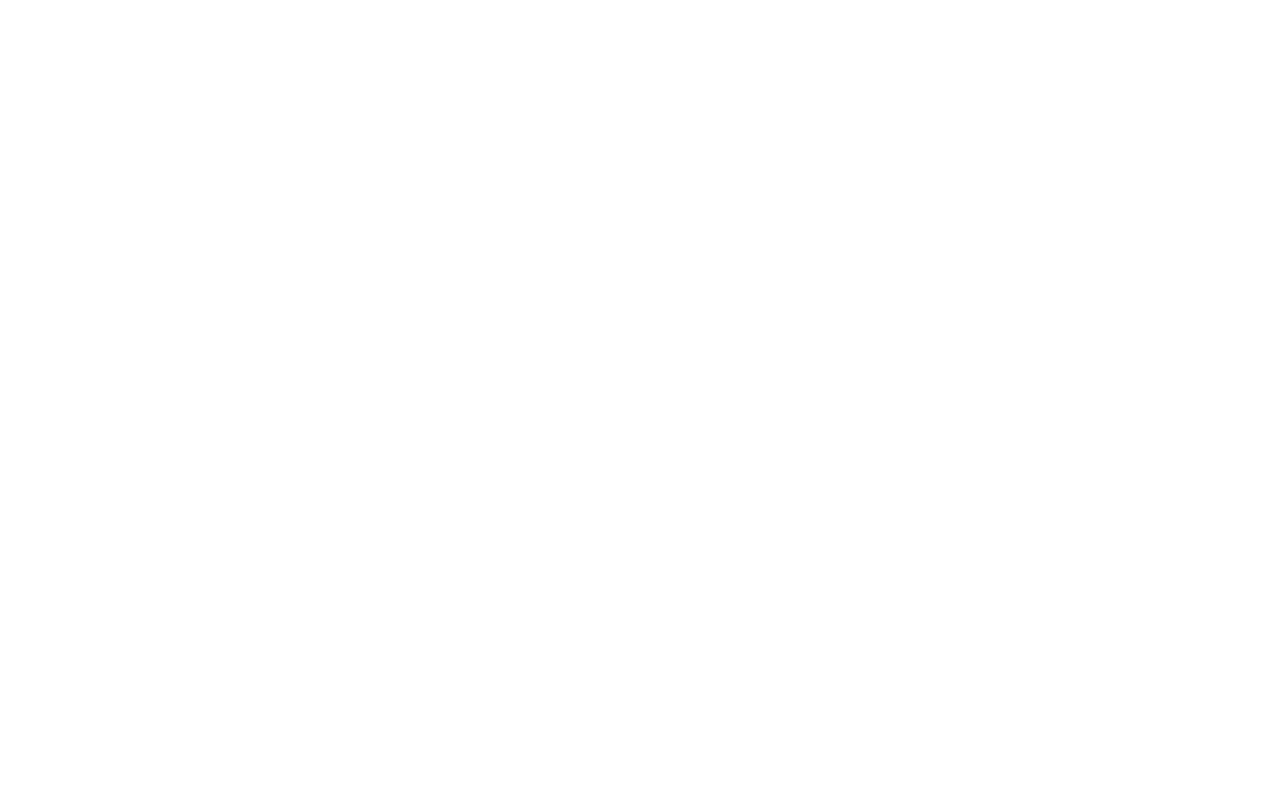
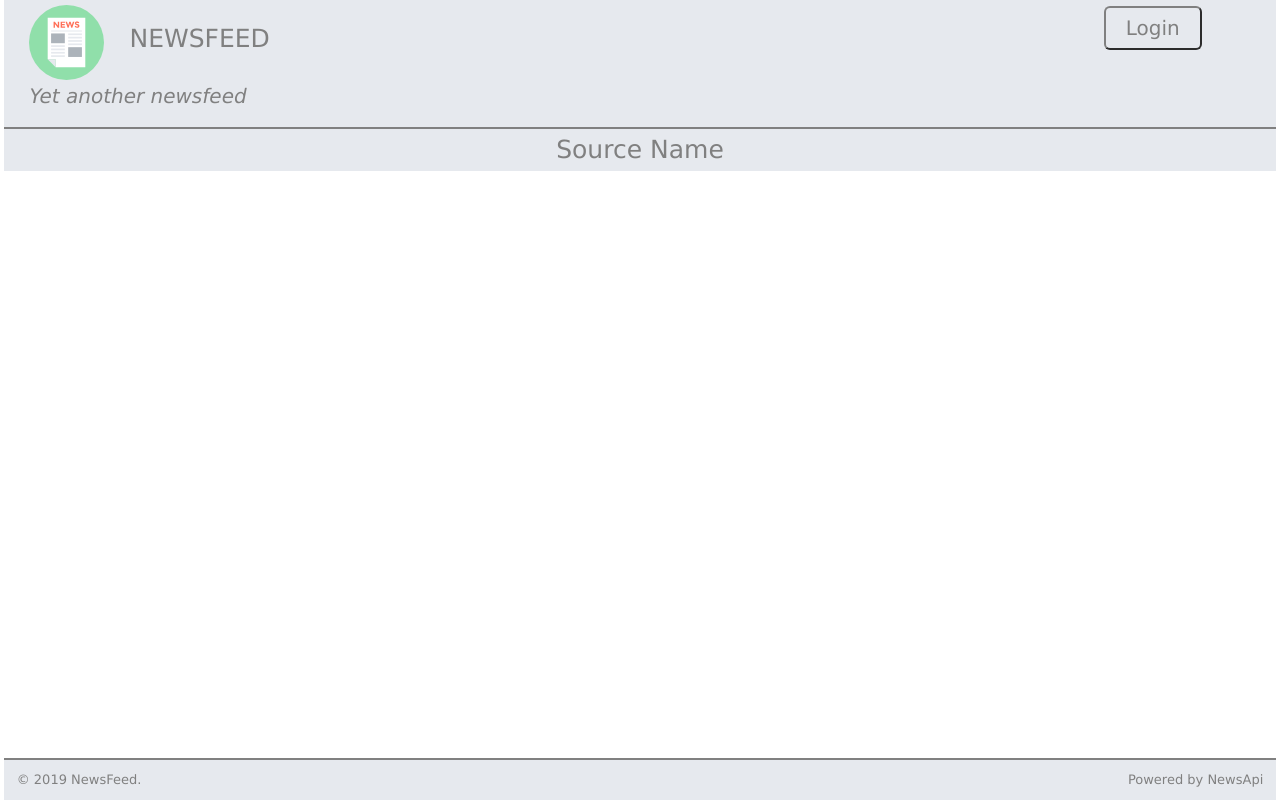
Before and after one commit to devashishg/Home_Tasks, an Angular app: page / in a window 1280 px wide. Built offline with nearby package versions, Linux system fonts and the light colour scheme.

Commit message:
headerFooter

```diff
--- a/src/app/app.component.html
+++ b/src/app/app.component.html
@@ -1 +1,4 @@
+<app-header>Loading ... </app-header>
+<app-footer>Loading ... </app-footer>
+
 <router-outlet></router-outlet>
--- a/src/app/app.module.ts
+++ b/src/app/app.module.ts
@@ -4,11 +4,13 @@ import { NgModule } from '@angular/core';
 import { AppRoutingModule } from './app-routing.module';
 import { AppComponent } from './app.component';
 import { HeaderComponent } from './header/header.component';
+import { FooterComponent } from './footer/footer.component';
 
 @NgModule({
   declarations: [
     AppComponent,
-    HeaderComponent
+    HeaderComponent,
+    FooterComponent
   ],
   imports: [
     BrowserModule,
--- /dev/null
+++ b/src/app/footer/footer.component.css
@@ -0,0 +1,6 @@
+div#flex{
+    display:flex;background: #E6E9EE;padding: 1%;color: gray;font-size: 13px;
+}
+div#foot{
+    position: fixed;bottom : 0px;right: 4px;left: 4px;border: none;border-top: 2px solid gray;
+}
--- /dev/null
+++ b/src/app/footer/footer.component.html
@@ -0,0 +1,6 @@
+<div id="foot">
+    <div id ='flex'>
+        <div style="display: inline-block;width:50%;">© 2019 NewsFeed.</div>
+        <div style="display: inline-block;width:50%;text-align: right;">Powered by NewsApi</div>
+    </div>
+</div>
--- /dev/null
+++ b/src/app/footer/footer.component.ts
@@ -0,0 +1,15 @@
+import { Component, OnInit } from '@angular/core';
+
+@Component({
+  selector: 'app-footer',
+  templateUrl: './footer.component.html',
+  styleUrls: ['./footer.component.css']
+})
+export class FooterComponent implements OnInit {
+
+  constructor() { }
+
+  ngOnInit() {
+  }
+
+}
--- a/src/app/header/header.component.css
+++ b/src/app/header/header.component.css
@@ -0,0 +1,37 @@
+
+#head1{
+    background: #E6E9EE;
+    padding: 0 2% 18px;
+    color: gray;
+    font-size: 25px;
+    border: none;border-bottom: 2px solid gray;
+}
+
+button {
+    padding: 8px 20px;
+    border-color: grey;
+    border-width: 2px;
+    background: transparent;
+    color: grey;
+    float: right;
+    font-size: 20px;
+    border-radius: 6px;
+    margin-right: 4%;
+    margin-top: 0.5%;
+}
+i{
+    font-size: 20px;
+}
+div#pageTitle{
+    text-align: center;
+    color: grey;
+    background: #E6E9EE;
+    padding:0.5%;
+    font-size: 25px;
+}
+div#outer{
+    position: fixed;
+    top: 0px;
+    right: 4px;
+    left: 4px;
+}
--- a/src/app/header/header.component.html
+++ b/src/app/header/header.component.html
@@ -1 +1,7 @@
-<p>header works!</p>
+<div id="outer">
+    <header id="head1"><img  alt="Logo NEWSFEED" length="auto" src="../../assets/newspaper.svg" style="vertical-align: middle;margin-top: 5px;" width="75px">
+        <span>&emsp;NEWSFEED <button > Login </button><br/><i> Yet another newsfeed</i></span>
+    </header>
+    <div id="pageTitle">{{ TitlePage }}</div>
+
+</div>
--- a/src/app/header/header.component.ts
+++ b/src/app/header/header.component.ts
@@ -6,8 +6,10 @@ import { Component, OnInit } from '@angular/core';
   styleUrls: ['./header.component.css']
 })
 export class HeaderComponent implements OnInit {
-
-  constructor() { }
+  public TitlePage:String;
+  constructor() {
+    this.TitlePage  = 'Source Name';;
+  }
 
   ngOnInit() {
   }
--- a/src/styles.css
+++ b/src/styles.css
@@ -1 +1,6 @@
 /* You can add global styles to this file, and also import other style files */
+
+
+*{
+    font-family: Verdana, Geneva, Tahoma, sans-serif;
+}
```
Also changed, not shown: src/assets/newspaper.svg (added), 1 other file (tests, documents, lock files or other folders).
